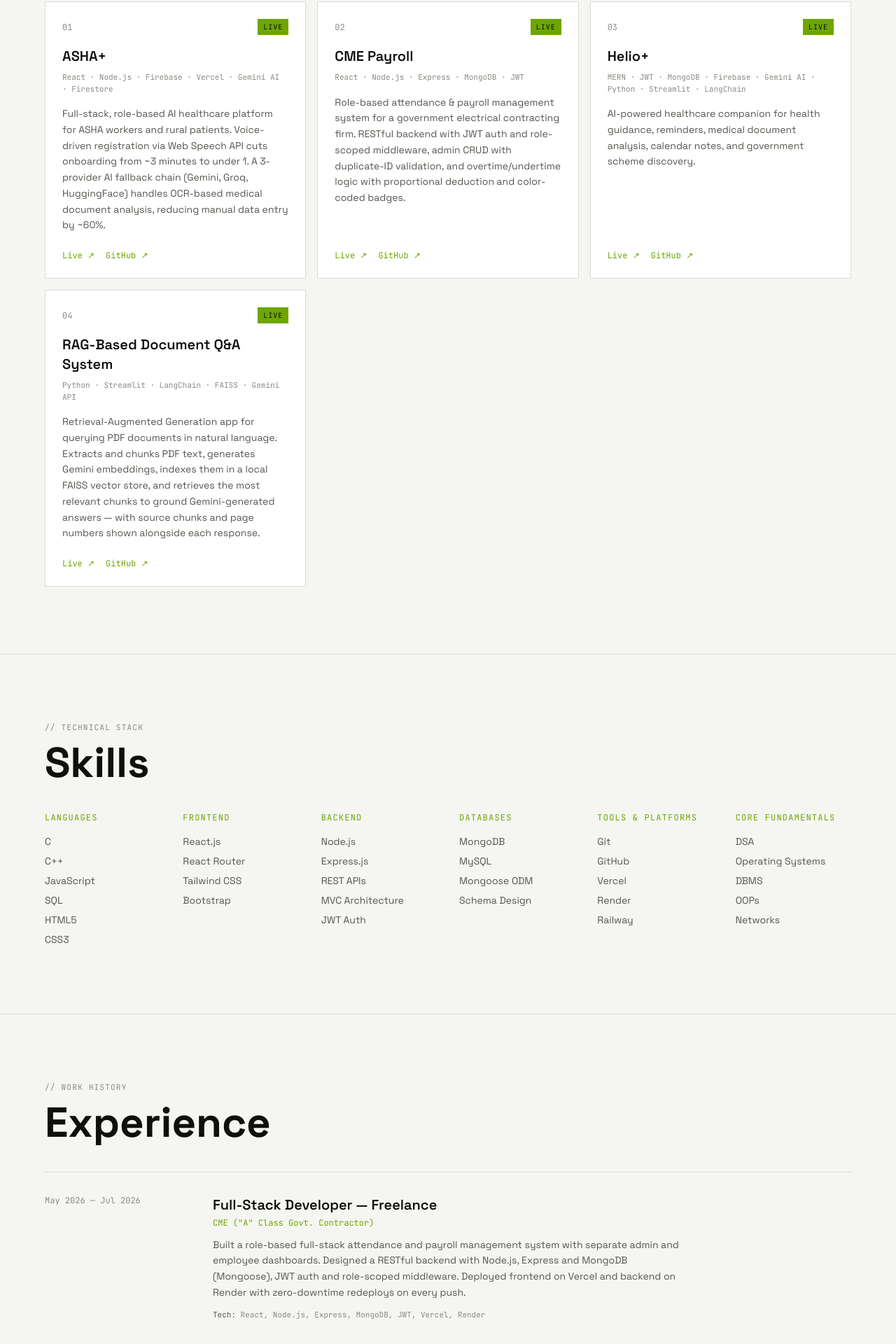
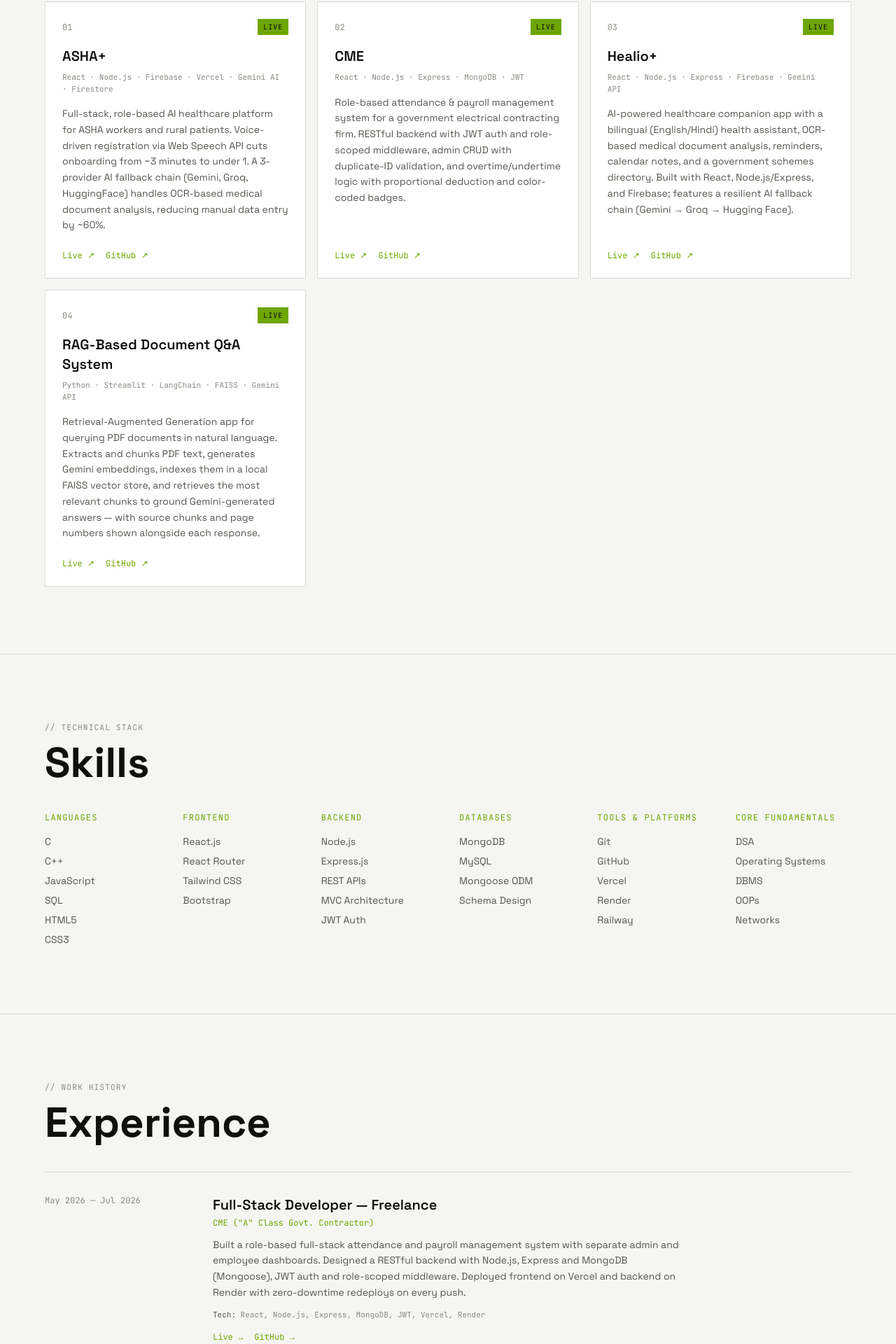
Before and after one commit to abhi4865/Eclipse_jx, a React (Vite) app: page / in a window 1280 px wide. Shown: the part 988-2908 px from the top of the page at 70% size. Built offline with nearby package versions, Linux system fonts and the light colour scheme.

Commit message:
1.4 feat: enhance Experience component with project links and update project titles and descriptions

```diff
--- a/src/components/Experience.jsx
+++ b/src/components/Experience.jsx
@@ -18,6 +18,21 @@
                 <p className="font-mono text-[11px] text-dim mt-3">
                   <span className="text-muted">Tech:</span> {e.tech}
                 </p>
+                {e.links?.length > 0 && (
+                  <div className="flex gap-4 mt-4">
+                    {e.links.map((link) => (
+                      <a
+                        key={link.label}
+                        href={link.href}
+                        target="_blank"
+                        rel="noopener noreferrer"
+                        className="font-mono text-xs text-lime hover:underline underline-offset-4"
+                      >
+                        {link.label} →
+                      </a>
+                    ))}
+                  </div>
+                )}
               </div>
             </div>
           ))}
--- a/src/data.js
+++ b/src/data.js
@@ -32,7 +32,7 @@
   {
     id: '02',
     tag: 'LIVE',
-    title: 'CME Payroll',
+    title: 'CME',
     stack: 'React · Node.js · Express · MongoDB · JWT',
     description:
       'Role-based attendance & payroll management system for a government electrical contracting firm. RESTful backend with JWT auth and role-scoped middleware, admin CRUD with duplicate-ID validation, and overtime/undertime logic with proportional deduction and color-coded badges.',
@@ -44,10 +44,10 @@
   {
     id: '03',
     tag: 'Live',
-    title: 'Helio+',
-    stack: 'MERN · JWT · MongoDB · Firebase · Gemini AI · Python · Streamlit · LangChain',
+    title: 'Healio+',
+    stack: 'React · Node.js · Express · Firebase · Gemini API',
     description:
-      'AI-powered healthcare companion for health guidance, reminders, medical document analysis, calendar notes, and government scheme discovery.',
+      'AI-powered healthcare companion app with a bilingual (English/Hindi) health assistant, OCR-based medical document analysis, reminders, calendar notes, and a government schemes directory. Built with React, Node.js/Express, and Firebase; features a resilient AI fallback chain (Gemini → Groq → Hugging Face).',
     links: [{ label: 'Live', href: 'https://healthgpt-90b51.web.app/' },
       { label: 'GitHub', href: 'https://github.com/abhi4865/Healio-Plus' }],
   },
@@ -79,6 +79,8 @@
     org: 'CME ("A" Class Govt. Contractor)',
     desc: 'Built a role-based full-stack attendance and payroll management system with separate admin and employee dashboards. Designed a RESTful backend with Node.js, Express and MongoDB (Mongoose), JWT auth and role-scoped middleware. Deployed frontend on Vercel and backend on Render with zero-downtime redeploys on every push.',
     tech: 'React, Node.js, Express, MongoDB, JWT, Vercel, Render',
+    links: [{ label: 'Live', href: 'https://cmebase.vercel.app/' },
+      { label: 'GitHub', href: 'https://github.com/abhi4865/CME' }],
   },
 ]
 
```
